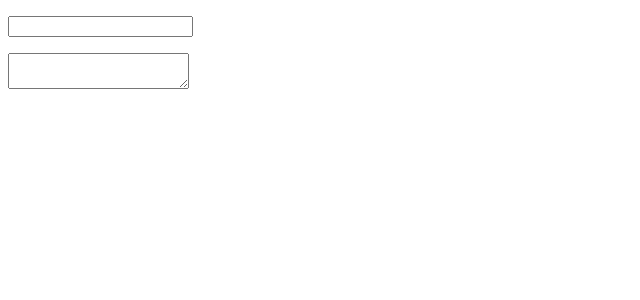
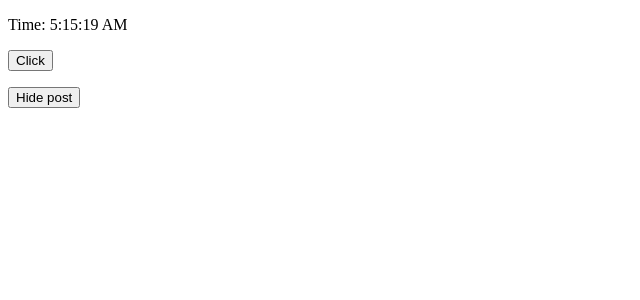
Before and after one commit to sah-wtag/LWS-React-Project-1, a React (Vite) app: page / in a window 1280 px wide. Shown: the top 300 px of the page, without its empty margins (0-640 px from the left). Built offline with nearby package versions, Linux system fonts and the light colour scheme.

Commit message:
useEffect

```diff
--- a/src/App.jsx
+++ b/src/App.jsx
@@ -4,18 +4,24 @@
 import Counter from "./components/Counter";
 import HoverCounter from "./components/HoverCounter";
 import Section from "./components/Section";
-import React from "react";
+import React, { useState } from "react";
 import ThemeContext from "./contexts/themeContext";
 import Todo from "./components/Todo";
+import MyComponent from "./components/MyComponent";
 
-class App extends React.Component {
-  render() {
-    return (
-      <div>
-        <Todo />
-      </div>
-    );
-  }
+function App() {
+  const [show, setShow] = useState(true);
+
+  return (
+    <div className="app">
+      <div>{show && <MyComponent />}</div>
+      <p>
+        <button type="button" onClick={() => setShow((prevShow) => !prevShow)}>
+          {show ? "Hide post" : "Show post"}
+        </button>
+      </p>
+    </div>
+  );
 }
 
 // class App extends React.Component {
@@ -40,6 +46,7 @@
 //       <div>
 //         {/* <Form/> */}
 //         {/* <Calculator /> */}
+            // <Todo />
 //         <Counter>
 //           {(counter, incrementCount) => (
 //             <ClickCounter count={counter} incrementCount={incrementCount} />
--- /dev/null
+++ b/src/components/MyComponent.jsx
@@ -0,0 +1,38 @@
+import { useEffect, useState } from "react";
+
+export default function MyComponent() {
+  const [count, setCount] = useState(0);
+  const [date, setDate] = useState(new Date());
+
+  const tick = () => {
+    setDate(new Date());
+  };
+
+  useEffect(() => {
+    document.title = `Clicked ${count} times`;
+  }, [count]);
+
+  useEffect(() => {
+    const interval = setInterval(tick, 1000);
+
+    // do the cleanup - stop the timer
+    return () => {
+      clearInterval(interval);
+    };
+  }, []);
+
+  const addClick = () => {
+    setCount((prevCount) => prevCount + 1);
+  };
+
+  return (
+    <div>
+      <p>Time: {date.toLocaleTimeString()}</p>
+      <p>
+        <button type="button" onClick={addClick}>
+          Click
+        </button>
+      </p>
+    </div>
+  );
+}
```
